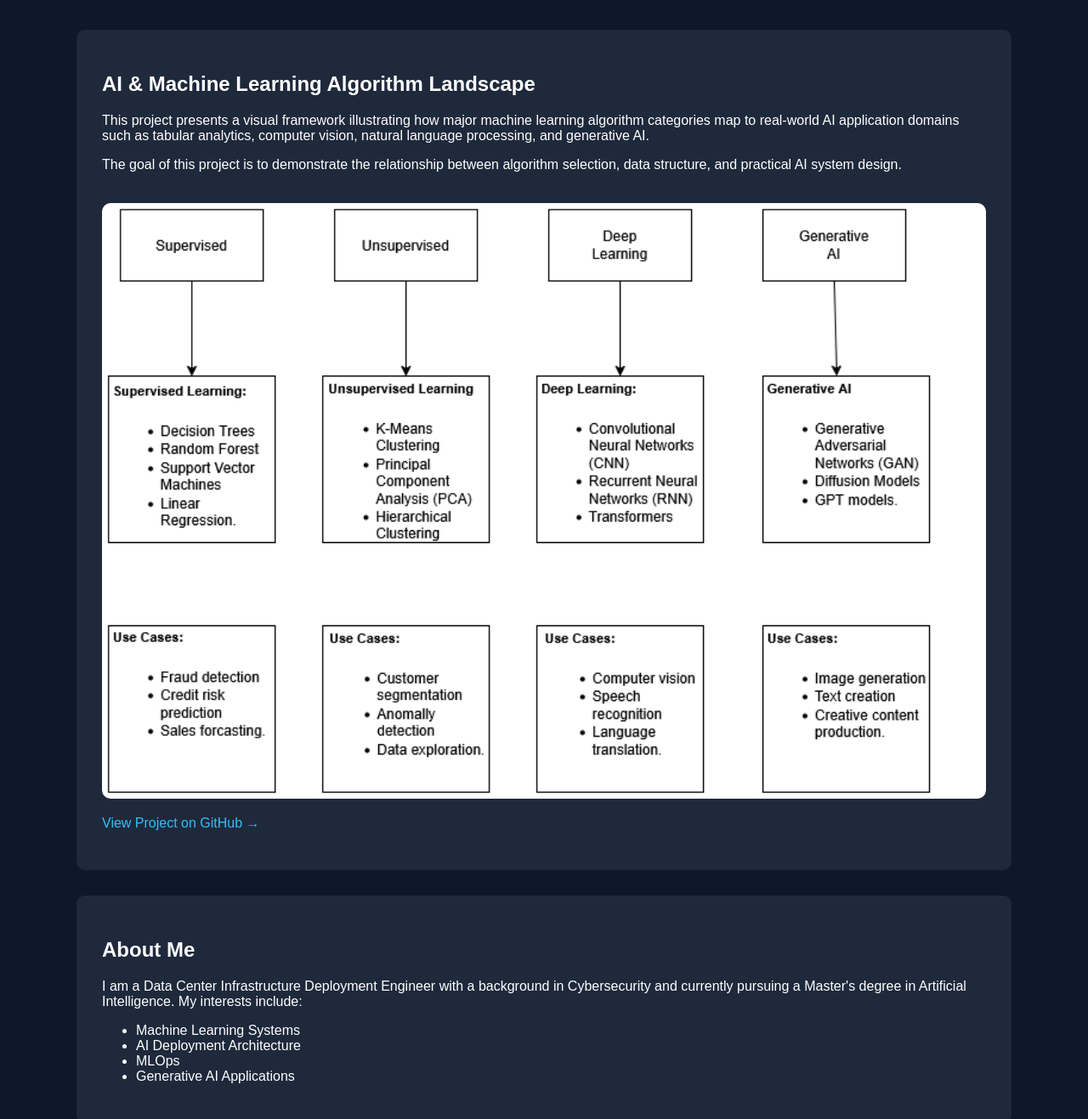
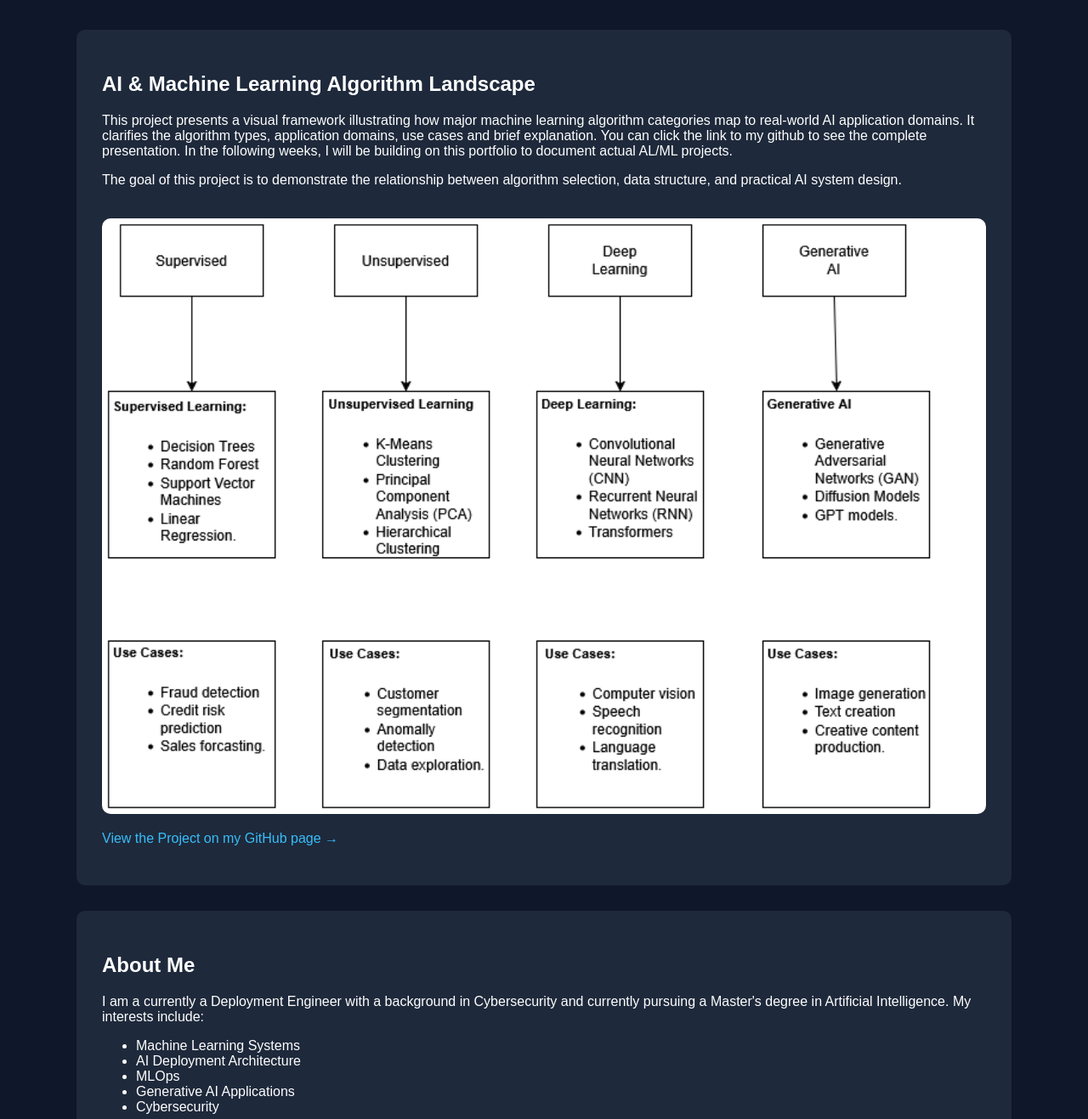
Before and after one commit to Jhoode/ai-ml-algorithm-landscape, a plain HTML site: page index.html in a window 1280 px wide. Shown: the part 180-1497 px from the top of the page at 85% size. Drawn offline with Linux system fonts and the light colour scheme.

Commit message:
Revise project details and update personal info
Updated project description and personal introduction.

```diff
--- a/index.html
+++ b/index.html
@@ -80,8 +80,8 @@ color:#64748b;
 <p>
 
 This project presents a visual framework illustrating how major machine learning
-algorithm categories map to real-world AI application domains such as tabular
-analytics, computer vision, natural language processing, and generative AI.
+algorithm categories map to real-world AI application domains. It clarifies the algorithm types, application domains, use cases and brief explanation. You can click the link to my github to see the complete presentation. In the following weeks, I will be building on this portfolio to document actual AL/ML projects.
+
 
 </p>
 
@@ -97,7 +97,7 @@ selection, data structure, and practical AI system design.
 <p>
 
 <a href="https://github.com/jhoode/ai-ml-algorithm-landscape">
-View Project on GitHub →
+View the Project on my GitHub page →
 </a>
 
 </p>
@@ -110,7 +110,7 @@ View Project on GitHub →
 
 <p>
 
-I am a Data Center Infrastructure Deployment Engineer with a background in
+I am a currently a Deployment Engineer with a background in
 Cybersecurity and currently pursuing a Master's degree in Artificial Intelligence.
 
 My interests include:
@@ -123,6 +123,7 @@ My interests include:
 <li>AI Deployment Architecture</li>
 <li>MLOps</li>
 <li>Generative AI Applications</li>
+<li>Cybersecurity</li>
 
 </ul>
 
```
